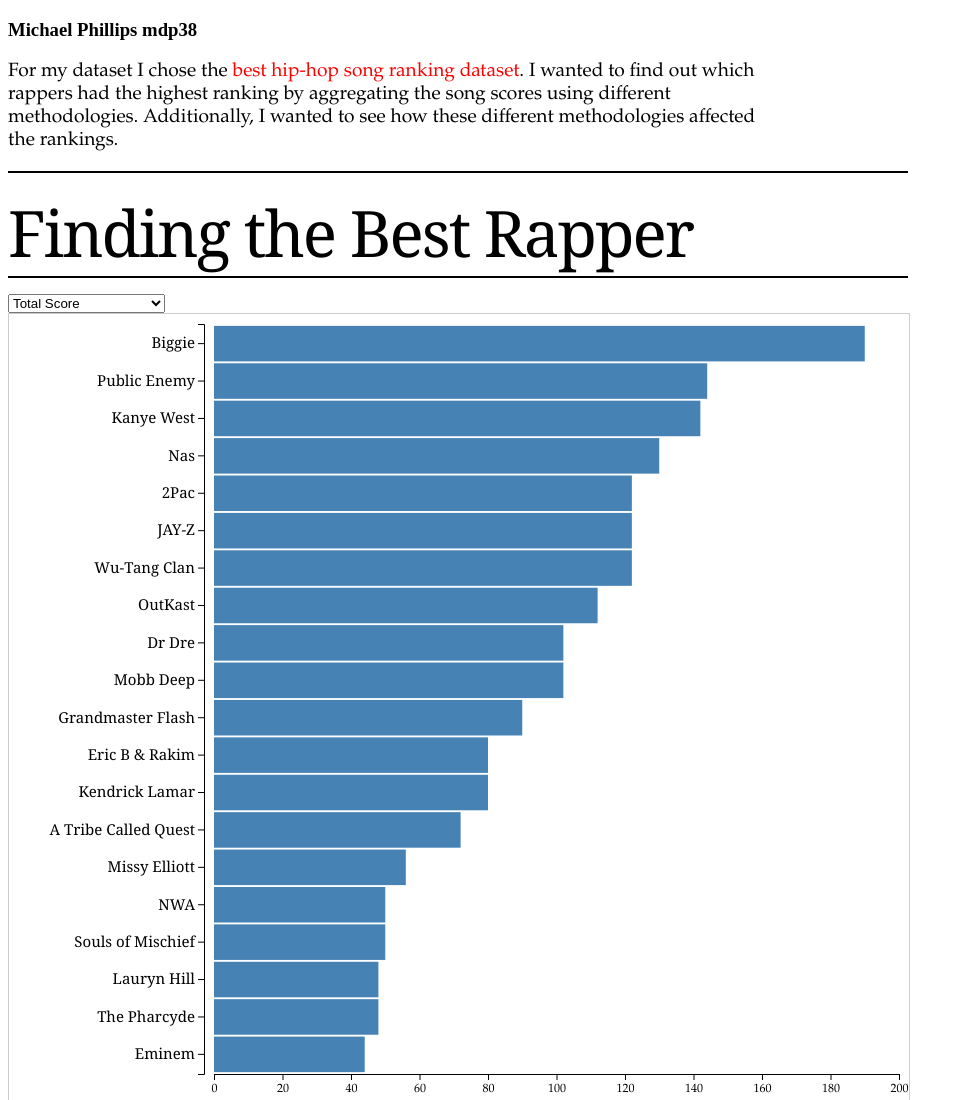
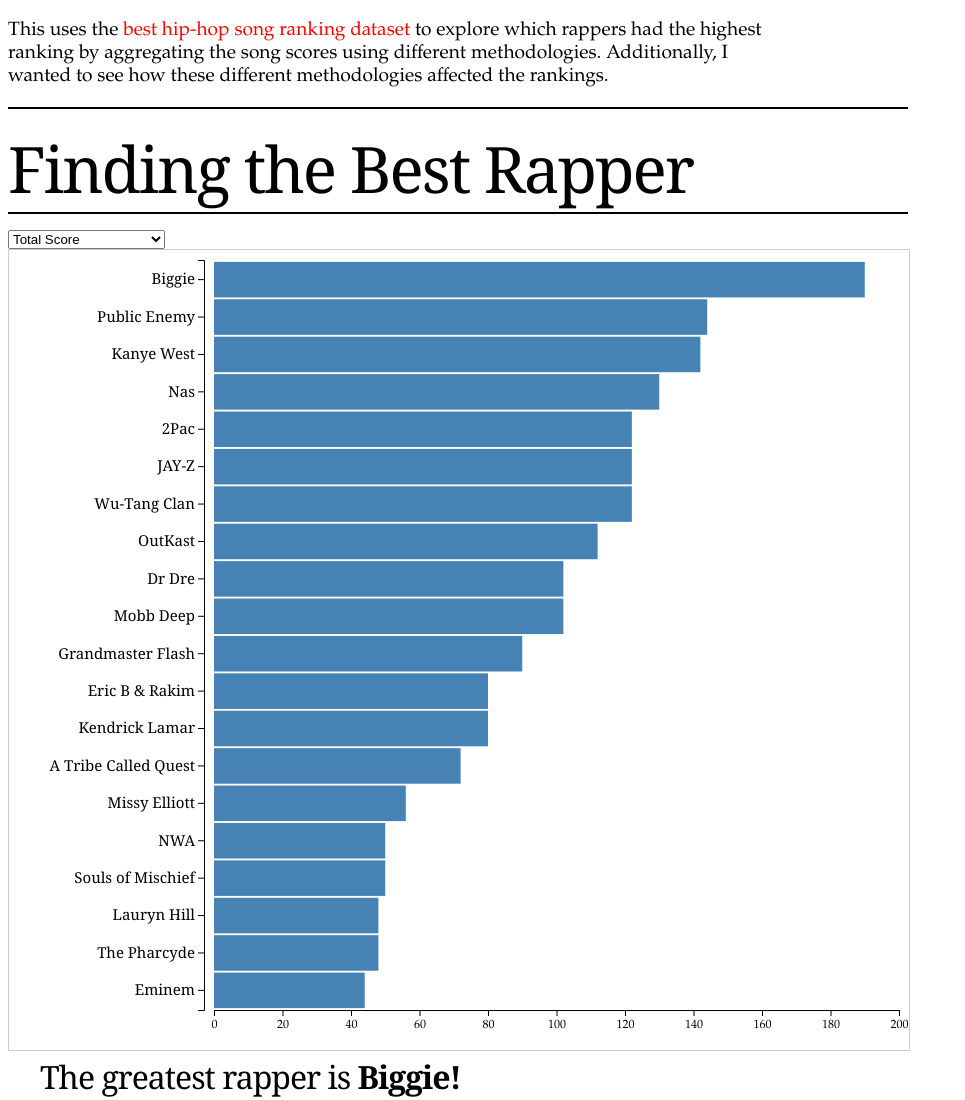
Before and after one commit to MikeDPhillips/best_rapper, a plain HTML site: page index.html in a window 1280 px wide. Shown: the top 1100 px of the page, without its empty margins (0-965 px from the left). Drawn offline with nearby package versions, Linux system fonts and the light colour scheme.

Commit message:
Updated title

```diff
--- a/index.html
+++ b/index.html
@@ -3,7 +3,7 @@
 <head>
   <meta charset="UTF-8">
   <script src="https://d3js.org/d3.v6.min.js"></script>
-  <title>Mike Phillips HW8: Best Rapper</title>
+  <title>Best Rapper Data Analysis</title>
 
   <style>
   #p1 {
@@ -93,9 +93,9 @@
 </head>
 
 <body>
-<h3>Michael Phillips mdp38 </h3>
+
 <p id="p1">
-  For my dataset I chose the <a href="https://github.com/sjockers/bbc-best-rapmusic">best hip-hop song ranking dataset</a>. I wanted to find out which rappers
+  This uses the <a href="https://github.com/sjockers/bbc-best-rapmusic">best hip-hop song ranking dataset</a> to explore which rappers
   had the highest ranking by aggregating the song scores using different methodologies. Additionally,
   I wanted to see how these different methodologies affected the rankings.
 </p>
@@ -155,13 +155,13 @@
             updateChart(newVal);
         })
     //Create blank axes for x (the score) and y (the artists)
-    let xAxis = d3.axisBottom()
-    let xAxisG = annotations.append("g")
+    var xAxis = d3.axisBottom()
+    var xAxisG = annotations.append("g")
         .attr("class", "xAxis")
         .attr("transform",`translate(${margin.left},${chartHeight+margin.top})`)
 
-    let yAxis = d3.axisLeft()
-    let yAxisG = annotations.append("g")
+    var yAxis = d3.axisLeft()
+    var yAxisG = annotations.append("g")
         .attr("class", "yAxis")
         .attr("transform",`translate(${margin.left-10},${margin.top})`)
 
@@ -171,6 +171,7 @@
     updateChart('total_score');
 
       function updateChart(methodType) {
+
         const nTicks = 10;
         const nArtists = 20;
         data.sort( (a,b) => d3.descending(a[methodType], b[methodType]));
@@ -197,7 +198,7 @@
             .domain([0, scoreExtent[1] + 10])
             .range([0, chartWidth]);
         xAxis.scale(xScale).ticks(nTicks);
-        xAxisG.transition().call(xAxis);
+        xAxisG.call(xAxis);
 
 
         //Build rectangles
```
Also changed, not shown: 1 other file.
